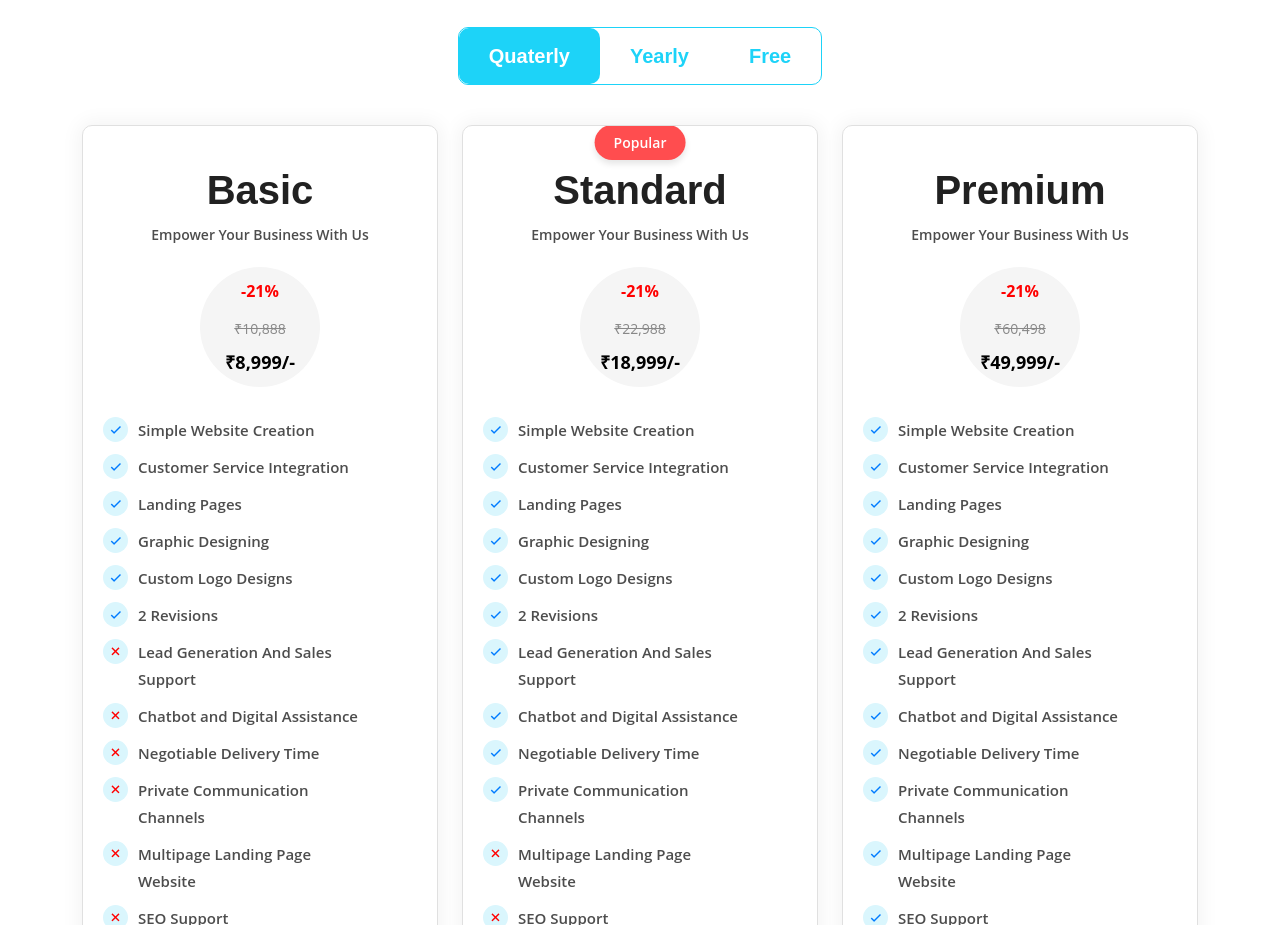
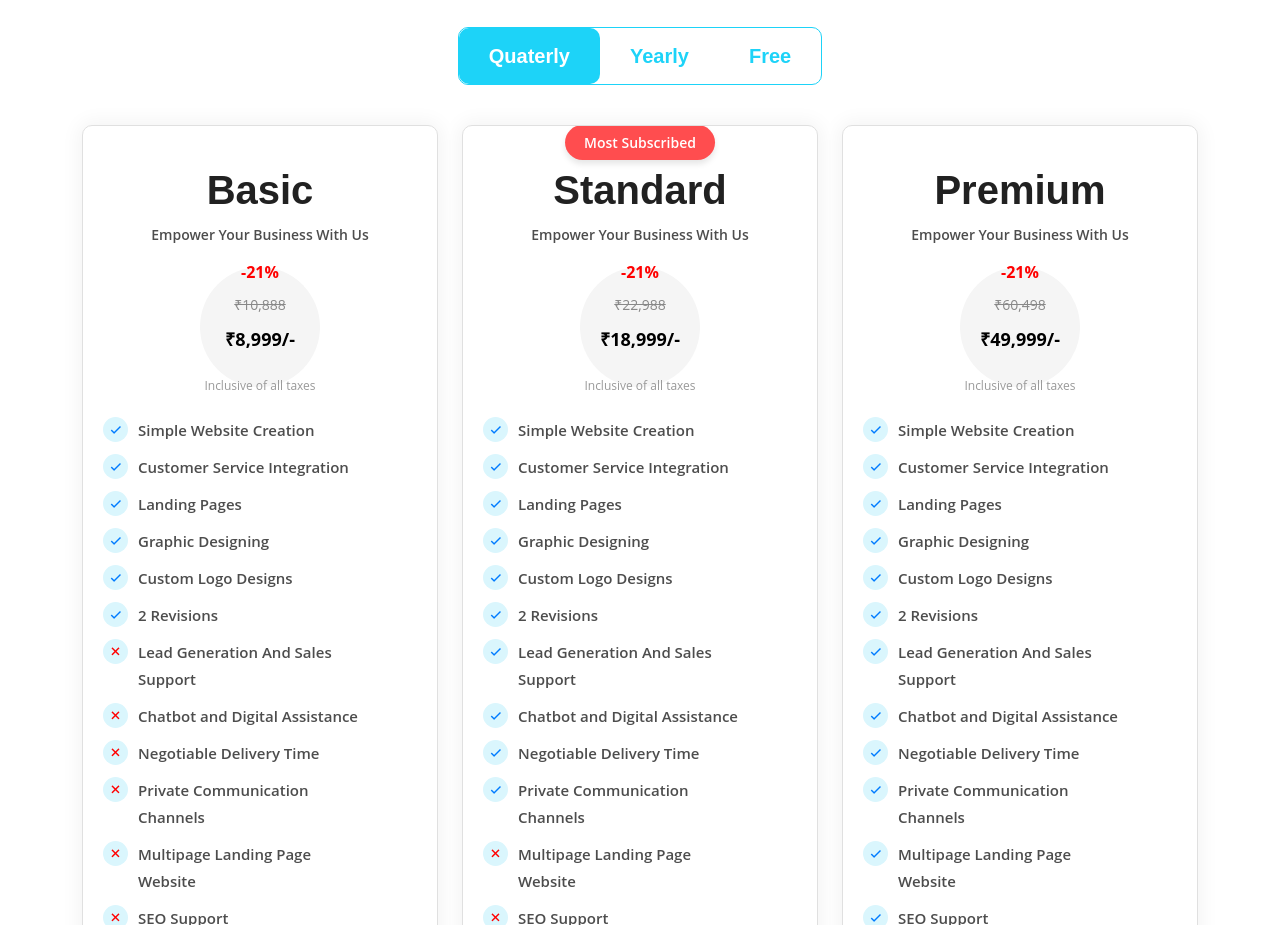
Before and after one commit to TechWebSid/easybuy, a Next.js app in the folder using-pages-router-with-javascript/jumpx/: page /index-2 in a window 1280 px wide. Shown: the part 3040-3965 px from the top of the page. Built offline with nearby package versions, Linux system fonts and the light colour scheme.

Commit message:
fix typos

```diff
--- a/using-pages-router-with-javascript/jumpx/components/HomeTwo/Pricing/Monthly.js
+++ b/using-pages-router-with-javascript/jumpx/components/HomeTwo/Pricing/Monthly.js
@@ -18,6 +18,7 @@ const Monthly = () => {
                 <s>₹10,888</s>
               </p>
               <p className="discounted-price">₹8,999/-</p>
+              <p className="inclusive-taxes">Inclusive of all taxes</p>
             </div>
 
             <ul>
@@ -83,7 +84,7 @@ const Monthly = () => {
 
         <div className="col-lg-4 col-md-6">
           <div className="single-pricing">
-            <strong className="popular-badge">Popular</strong>
+            <strong className="popular-badge">Most Subscribed</strong>
 
             <div className="pricing-top-heading">
               <h3>Standard</h3>
@@ -96,6 +97,7 @@ const Monthly = () => {
                 <s>₹22,988</s>
               </p>
               <p className="discounted-price">₹18,999/-</p>
+              <p className="inclusive-taxes">Inclusive of all taxes</p>
             </div>
 
             <ul>
@@ -171,7 +173,9 @@ const Monthly = () => {
               <p className="original-price">
                 <s>₹60,498</s>
               </p>
-              <p className="discounted-price">₹49,999/-</p>
+              <p className="discounted-price">₹49,999/- </p>
+              <p className="inclusive-taxes">Inclusive of all taxes</p>
+
             </div>
 
             <ul>
@@ -264,12 +268,18 @@ const Monthly = () => {
           align-items: center;
           position: relative;
         }
+             .inclusive-taxes {
+          font-size: 12px;
+          color: gray;
+          margin-top: 5px;
+        }
 
         .discount-percentage {
           font-size: 16px;
           font-weight: bold;
           color: #ff0000;
-          margin-bottom: 5px;
+          margin-bottom: 0.3px;
+
         }
 
         .original-price {
@@ -317,6 +327,12 @@ const Monthly = () => {
           color: #ff0000;
         }
 
+   .inclusive-taxes {
+          font-size: 12px;
+          color: #999;
+          margin-top: 5px;
+        }
+
         .popular-badge {
           position: absolute;
           top: -1px;
--- a/using-pages-router-with-javascript/jumpx/components/HomeTwo/Pricing/Yearly.js
+++ b/using-pages-router-with-javascript/jumpx/components/HomeTwo/Pricing/Yearly.js
@@ -18,6 +18,7 @@ const Yearly = () => {
                 <s>₹14,510</s>
               </p>
               <p className="discounted-price">₹11,999/-</p>
+              <p className="inclusive-taxes">Inclusive of all taxes</p>
             </div>
 
             <ul>
@@ -83,7 +84,7 @@ const Yearly = () => {
 
         <div className="col-lg-4 col-md-6">
           <div className="single-pricing">
-            <strong className="popular-badge">Popular</strong>
+            <strong className="popular-badge">Most Subscribed</strong>
 
             <div className="pricing-top-heading">
               <h3>Standard</h3>
@@ -96,6 +97,7 @@ const Yearly = () => {
                 <s>₹30,249</s>
               </p>
               <p className="discounted-price">₹24,999/-</p>
+              <p className="inclusive-taxes">Inclusive of all taxes</p>
             </div>
 
             <ul>
@@ -172,6 +174,7 @@ const Yearly = () => {
                 <s>₹72,599</s>
               </p>
               <p className="discounted-price">₹59,999/-</p>
+              <p className="inclusive-taxes">Inclusive of all taxes</p>
             </div>
 
             <ul>
@@ -264,6 +267,11 @@ const Yearly = () => {
           align-items: center;
           position: relative;
         }
+             .inclusive-taxes {
+          font-size: 12px;
+          color: #999;
+          margin-top: 5px;
+        }
 
         .discount-percentage {
           font-size: 16px;
@@ -317,6 +325,12 @@ const Yearly = () => {
           color: #ff0000;
         }
 
+   .inclusive-taxes {
+          font-size: 12px;
+          color: gray;
+          margin-top: 5px;
+        }
+
         .popular-badge {
           position: absolute;
           top: -1px;
--- a/using-pages-router-with-javascript/jumpx/components/ServiceDetails/ServiceDetailsContent.js
+++ b/using-pages-router-with-javascript/jumpx/components/ServiceDetails/ServiceDetailsContent.js
@@ -75,7 +75,7 @@ const ServiceDetailsContent = () => {
                           </li>
                           <li>
                             <i className="bx bx-check"></i>
-                            E-commerce Solutions
+                            E-Commerce Solutions
                           </li>
                           <li>
                             <i className="bx bx-check"></i>
```
Also changed, not shown: using-pages-router-with-javascript/jumpx/components/Layouts/Navbar.js (line endings or trailing spaces).
